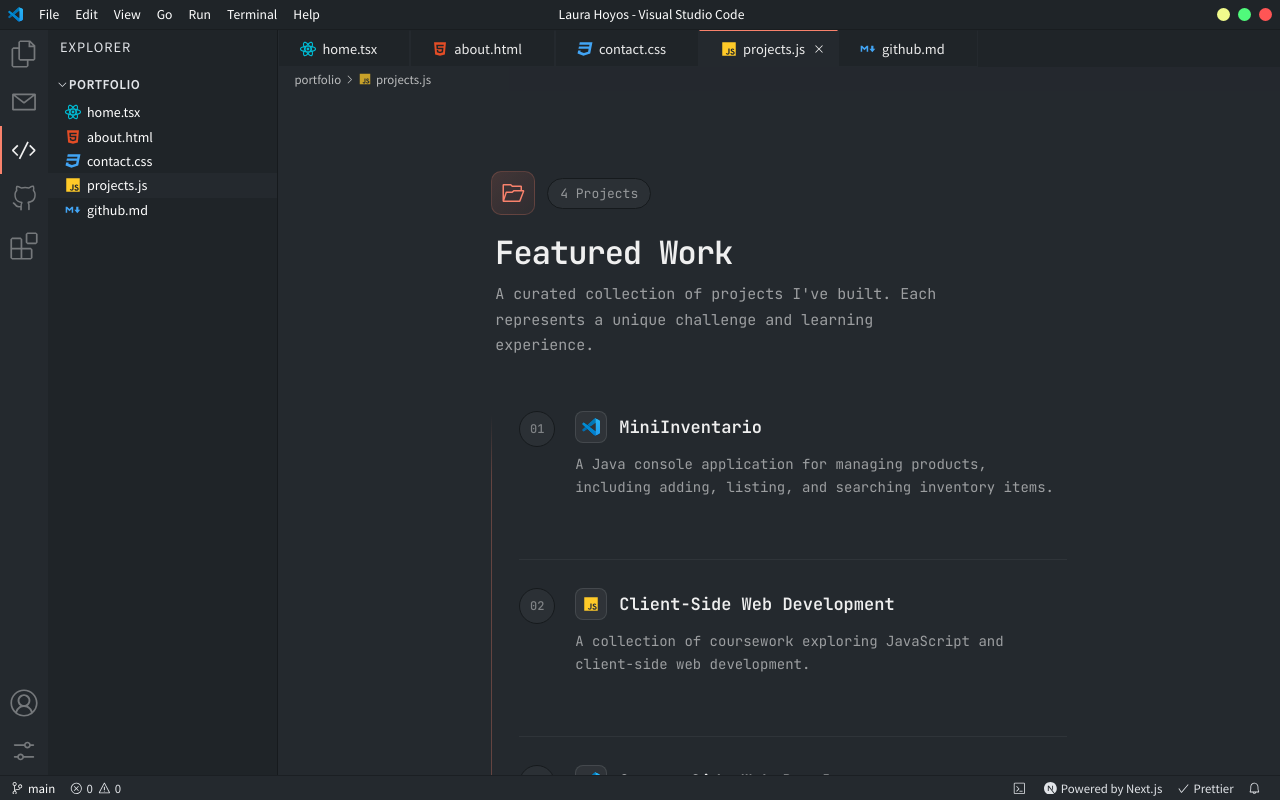
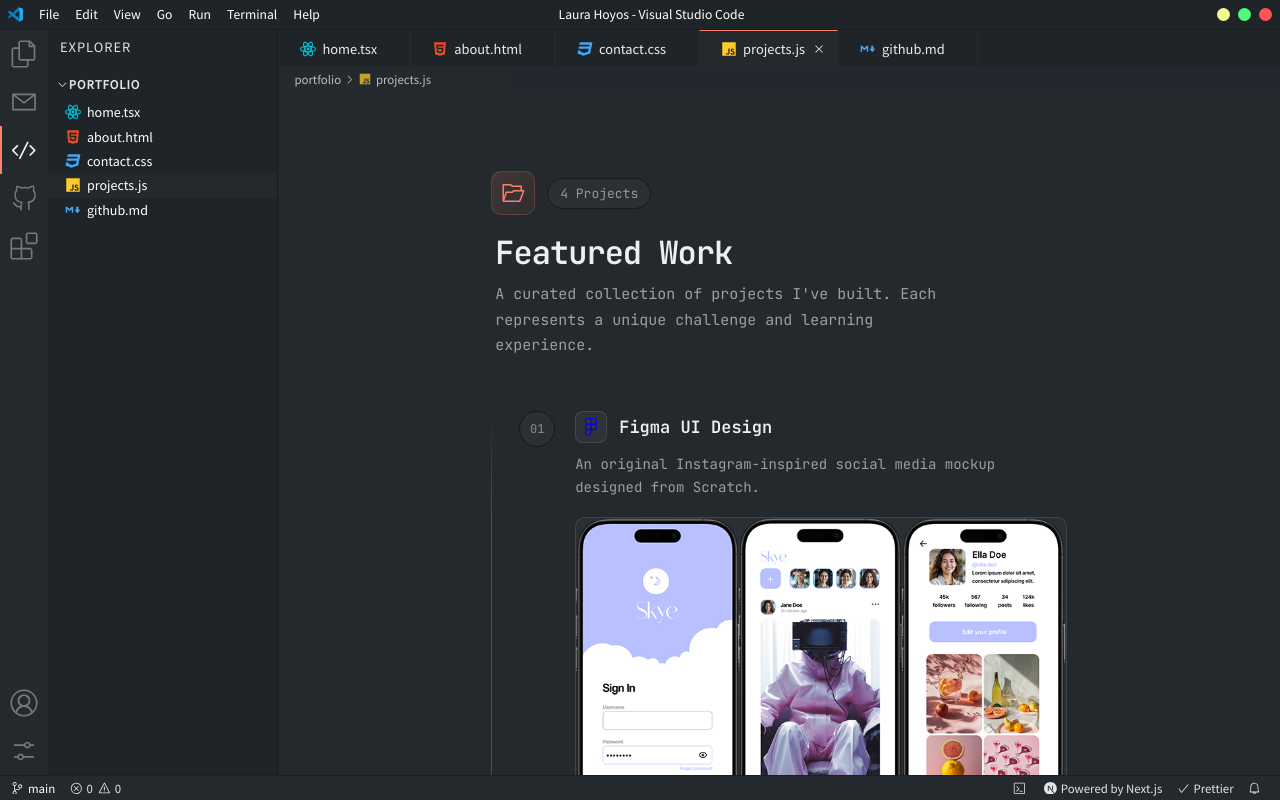
Before and after one commit to laurahoyos1097/my-portfolio, a Next.js app: page /projects in a window 1280 px wide. Built offline with nearby package versions, Linux system fonts and the light colour scheme.

Commit message:
Complete personal portfolio customization

```diff
--- a/app/about/page.tsx
+++ b/app/about/page.tsx
@@ -129,7 +129,11 @@
             </div>
 
             <div className={styles.sectionBody}>
-              <p className={styles.paragraph}>{profile.beyondCode}</p>
+              {profile.beyondCode.map((paragraph) => (
+                <p key={paragraph} className={styles.paragraph}>
+                  {paragraph}
+                </p>
+              ))}
             </div>
           </section>
         </div>
--- a/components/ProjectCard.tsx
+++ b/components/ProjectCard.tsx
@@ -1,12 +1,13 @@
+
 import Image from 'next/image';
 import { VscLinkExternal } from 'react-icons/vsc';
 
 import { Project } from '@/types';
-
+import { SiFigma } from 'react-icons/si';
 import styles from '@/styles/ProjectCard.module.css';
 
 interface ProjectCardProps {
-  project: Project;
+  project: Project & { preview?: string };
   index: number;
 }
 
@@ -26,6 +27,9 @@
         <div className={styles.main}>
           <div className={styles.header}>
             <div className={styles.logoWrapper}>
+              {project.slug === 'figma-ui-design' ? (
+                <SiFigma size={18} />
+              ) : (
                 <Image
                   src={project.logo}
                   alt={`${project.title} logo`}
@@ -33,11 +37,26 @@
                   height={18}
                   className={styles.logo}
                 />
+              )}
             </div>
             <h3 className={styles.title}>{project.title}</h3>
           </div>
 
-          <p className={styles.description}>{project.description}</p>
+          <p className={styles.description}>
+            {project.description}
+          </p>
+
+          {project.preview && (
+            <div className={styles.previewWrapper}>
+              <Image
+                src={project.preview}
+                alt={`Preview of ${project.title}`}
+                width={900}
+                height={600}
+                className={styles.preview}
+              />
+            </div>
+          )}
         </div>
 
         <div className={styles.action}>
--- a/portfolio.config.ts
+++ b/portfolio.config.ts
@@ -54,10 +54,13 @@
   bio: [
     "I'm currently studying Web Application Development and Multiplatform Application Development (DAW/DAM), exploring different technologies and building projects along the way.",
     "I'm especially interested in frontend development, web design, user experience, and finding creative ways to bring ideas to life through code.",
+    "This interactive portfolio is a personal project built by customizing a template originally created by @itsnitinr. I've adapted its structure, content, and design to reflect my interests and skills, while using it as an opportunity to explore web development and learn by building something of my own.",
   ],
-  beyondCode: 'Beyond coding, I enjoy exploring visual design, experimenting with typography, color palettes, and composition, and paying attention to the small details that bring a design together. I am particularly interested in the intersection of design and technology, and in how creativity can be used to create digital experiences that are both visually appealing and functional. I also enjoy creating personalized handmade products, which allows me to explore new ideas and turn them into something tangible.',
+  beyondCode: [
+    "I've always been drawn to graphic design, beautiful visuals, and all the little details that make something feel just right. I enjoy exploring colours, typography, and composition, and finding ways to bring ideas to life through design.",
+    "Outside of tech, I love getting creative with crafts and colouring, and I also enjoy gaming. Whether I'm making something by hand or getting lost in a game, I like having spaces where I can explore my creativity and enjoy the process.",
+  ]
 };
-
 
 export interface Social {
   id: string;
@@ -100,7 +103,7 @@
     company: 'Ebooz',
     period: 'March 2025 – June 2025',
     description:
-      'Work placement completed as part of the Intermediate Vocational Training Programme in Microcomputer Systems and Networks .',
+      'Work placement completed as part of the Intermediate Vocational Training Programme in Microcomputer Systems and Networks.',
     highlights: [
       'Created and modified web pages using WordPress and Elementor.',
       'Worked on page layout and styling with HTML and CSS.',
@@ -128,106 +131,131 @@
 }
 
 
+
 export const extensions: Extension[] = [
+  // Languages & Markup
   {
     id: 'html-css',
-    name: 'HTML & CSS',
-    publisher: 'W3C',
-    category: 'Languages',
+    name: 'HTML5 & CSS3',
+    publisher: 'Web Technologies',
+    category: 'Languages & Markup',
     icon: SiHtml5,
-    color: '#e34f26',
-    description:
-      'Creating and styling web pages with HTML and CSS, focusing on structure, layout, and responsive design.',
+    color: '#E34F26',
+    description: 'Markup and styling technologies for building web pages.',
   },
   {
     id: 'javascript',
     name: 'JavaScript',
-    publisher: 'Ecma International',
-    category: 'Languages',
+    publisher: 'JavaScript',
+    category: 'Languages & Markup',
     icon: SiJavascript,
-    color: '#f7df1e',
-    description:
-      'Practising JavaScript fundamentals and building interactive web experiences.',
+    color: '#F7DF1E',
+    description: 'Programming language for interactive web experiences.',
   },
   {
     id: 'typescript',
     name: 'TypeScript',
     publisher: 'Microsoft',
-    category: 'Languages',
+    category: 'Languages & Markup',
     icon: SiTypescript,
-    color: '#3178c6',
-    description:
-      'Learning typed JavaScript and applying it in web development coursework.',
+    color: '#3178C6',
+    description: 'Typed programming language built on JavaScript.',
   },
   {
     id: 'php',
     name: 'PHP',
-    publisher: 'The PHP Group',
-    category: 'Languages',
+    publisher: 'PHP',
+    category: 'Languages & Markup',
     icon: VscCode,
-    color: '#777bb4',
-    description:
-      'Practising server-side programming and creating dynamic web pages.',
+    color: '#777BB4',
+    description: 'Server-side programming language for dynamic web applications.',
   },
   {
     id: 'java',
     name: 'Java',
     publisher: 'Oracle',
-    category: 'Languages',
+    category: 'Languages & Markup',
     icon: VscCode,
-    color: '#e76f00',
-    description:
-      'Practising programming fundamentals and object-oriented programming.',
+    color: '#E76F00',
+    description: 'Object-oriented programming language used in application development.',
   },
+  {
+    id: 'xml',
+    name: 'XML',
+    publisher: 'W3C',
+    category: 'Languages & Markup',
+    icon: VscCode,
+    color: '#0060AC',
+    description: 'Markup language for structuring and storing data.',
+  },
+
+  // Frameworks, Runtimes & Libraries
   {
     id: 'nodejs',
     name: 'Node.js',
     publisher: 'OpenJS Foundation',
-    category: 'Tools',
+    category: 'Frameworks, Runtimes & Libraries',
     icon: SiNodedotjs,
-    color: '#5fa04e',
-    description:
-      'Exploring JavaScript runtime tools and server-side development.',
+    color: '#339933',
+    description: 'JavaScript runtime for server-side development.',
   },
   {
     id: 'express',
-    name: 'Express',
-    publisher: 'OpenJS Foundation',
-    category: 'Frameworks',
+    name: 'Express.js',
+    publisher: 'Express',
+    category: 'Frameworks, Runtimes & Libraries',
     icon: SiExpress,
-    color: '#888888',
-    description:
-      'Learning to build web servers and backend applications with Express.',
+    color: '#FFFFFF',
+    description: 'Web framework for building applications and APIs with Node.js.',
   },
+
+  // Backend, Servers & Cloud
   {
     id: 'apache',
     name: 'Apache HTTP Server',
     publisher: 'Apache Software Foundation',
-    category: 'Tools',
+    category: 'Backend, Servers & Cloud',
     icon: VscSettings,
-    color: '#d22128',
-    description:
-      'Practising web server configuration, virtual hosts, and HTTPS.',
+    color: '#D22128',
+    description: 'Web server for hosting websites and configuring virtual hosts.',
+  },
+  {
+    id: 'azure',
+    name: 'Microsoft Azure',
+    publisher: 'Microsoft',
+    category: 'Backend, Servers & Cloud',
+    icon: VscSettings,
+    color: '#0078D4',
+    description: 'Cloud computing platform and related services.',
+  },
+  {
+    id: 'aws',
+    name: 'AWS',
+    publisher: 'Amazon Web Services',
+    category: 'Backend, Servers & Cloud',
+    icon: VscSettings,
+    color: '#FF9900',
+    description: 'Cloud platform providing infrastructure and computing services.',
+  },
+
+  // Databases
+  {
+    id: 'mysql',
+    name: 'MySQL',
+    publisher: 'Oracle',
+    category: 'Databases',
+    icon: VscFiles,
+    color: '#4479A1',
+    description: 'Relational database management system.',
   },
   {
     id: 'mongodb',
     name: 'MongoDB',
-    publisher: 'MongoDB, Inc.',
+    publisher: 'MongoDB',
     category: 'Databases',
     icon: SiMongodb,
-    color: '#47a248',
-    description:
-      'Learning document-based data storage and NoSQL database concepts.',
-  },
-  {
-    id: 'mysql',
-    name: 'MySQL & SQL',
-    publisher: 'Oracle',
-    category: 'Databases',
-    icon: VscFiles,
-    color: '#4479a1',
-    description:
-      'Practising database queries and relational database fundamentals.',
+    color: '#47A248',
+    description: 'NoSQL database for storing data in document format.',
   },
   {
     id: 'access',
@@ -235,51 +263,134 @@
     publisher: 'Microsoft',
     category: 'Databases',
     icon: VscFiles,
-    color: '#a4373a',
-    description:
-      'Working with databases, tables, queries, and structured information.',
+    color: '#A4373A',
+    description: 'Database management tool for creating and managing databases.',
   },
+
+  // CMS & Web Development
   {
     id: 'wordpress',
     name: 'WordPress',
     publisher: 'WordPress Foundation',
-    category: 'Tools',
+    category: 'CMS & Web Development',
     icon: VscCode,
-    color: '#21759b',
-    description:
-      'Building and customising websites with WordPress and page builders.',
+    color: '#21759B',
+    description: 'Content management system for building and managing websites.',
   },
+  {
+    id: 'elementor',
+    name: 'Elementor',
+    publisher: 'Elementor',
+    category: 'CMS & Web Development',
+    icon: VscEdit,
+    color: '#92003B',
+    description: 'Visual page builder for WordPress websites.',
+  },
+  {
+    id: 'wpbakery',
+    name: 'WPBakery',
+    publisher: 'WPBakery',
+    category: 'CMS & Web Development',
+    icon: VscEdit,
+    color: '#00A0D2',
+    description: 'Page builder for designing WordPress website layouts.',
+  },
+
+  // Development Tools & Systems
+  {
+    id: 'vscode',
+    name: 'Visual Studio Code',
+    publisher: 'Microsoft',
+    category: 'Development Tools & Systems',
+    icon: VscVscode,
+    color: '#007ACC',
+    description: 'Code editor for web development and programming.',
+  },
+  {
+    id: 'intellij-idea',
+    name: 'IntelliJ IDEA',
+    publisher: 'JetBrains',
+    category: 'Development Tools & Systems',
+    icon: VscCode,
+    color: '#087CFA',
+    description: 'IDE for Java development and programming projects.',
+  },
+  {
+    id: 'eclipse',
+    name: 'Eclipse',
+    publisher: 'Eclipse Foundation',
+    category: 'Development Tools & Systems',
+    icon: VscCode,
+    color: '#2C2255',
+    description: 'IDE used for Java development and programming.',
+  },
+  {
+    id: 'git-github',
+    name: 'Git & GitHub',
+    publisher: 'GitHub',
+    category: 'Development Tools & Systems',
+    icon: SiGit,
+    color: '#F05032',
+    description: 'Version control and repository hosting for software projects.',
+  },
+  {
+    id: 'virtualization',
+    name: 'VMware & VirtualBox',
+    publisher: 'VMware & Oracle',
+    category: 'Development Tools & Systems',
+    icon: VscSettings,
+    color: '#607078',
+    description: 'Virtualization tools used to create and run virtual machines.',
+  },
+  {
+    id: 'packet-tracer',
+    name: 'Cisco Packet Tracer',
+    publisher: 'Cisco',
+    category: 'Development Tools & Systems',
+    icon: VscSettings,
+    color: '#049FD9',
+    description: 'Network simulation tool for learning and practicing networking.',
+  },
+
+  // Design & UI Tools
   {
     id: 'figma',
     name: 'Figma',
     publisher: 'Figma',
-    category: 'Design',
+    category: 'Design & UI Tools',
     icon: SiFigma,
-    color: '#f24e1e',
-    description:
-      'Exploring interface design, layouts, and digital prototypes.',
+    color: '#F24E1E',
+    description: 'Design and prototyping tool for user interfaces.',
   },
   {
-    id: 'adobe',
-    name: 'Adobe Creative Tools',
+    id: 'photoshop',
+    name: 'Adobe Photoshop',
     publisher: 'Adobe',
-    category: 'Design',
+    category: 'Design & UI Tools',
     icon: VscEdit,
-    color: '#ff4b4b',
-    description:
-      'Creating visual content with Photoshop, Illustrator, Lightroom, and After Effects.',
+    color: '#31A8FF',
+    description: 'Image editing and graphic design software.',
   },
   {
-    id: 'git',
-    name: 'Git & GitHub',
-    publisher: 'GitHub',
-    category: 'Tools',
-    icon: SiGit,
-    color: '#f05032',
-    description:
-      'Managing repositories, tracking changes, and practising version control.',
+    id: 'illustrator',
+    name: 'Adobe Illustrator',
+    publisher: 'Adobe',
+    category: 'Design & UI Tools',
+    icon: VscEdit,
+    color: '#FF9A00',
+    description: 'Vector graphics and illustration software.',
+  },
+  {
+    id: 'lightroom',
+    name: 'Adobe Lightroom',
+    publisher: 'Adobe',
+    category: 'Design & UI Tools',
+    icon: VscEdit,
+    color: '#31A8FF',
+    description: 'Photo editing and organization software.',
   },
 ];
+
 
 
 export const getExtension = (id: string) => extensions.find(e => e.id === id);
@@ -296,12 +407,13 @@
 
 export const projects: Project[] = [
   {
-    title: 'MiniInventario',
+    title: 'Figma UI Design',
     description:
-      'A Java console application for managing products, including adding, listing, and searching inventory items.',
-    logo: '/logos/vsc.svg',
-    link: 'https://github.com/laurahoyos1097/ED_4.1_MiniInventario',
-    slug: 'miniinventario',
+      'An original Instagram-inspired social media mockup designed from Scratch.',
+    logo: '/logos/figma.svg',
+    link: 'https://www.figma.com/proto/PMj3ZGa7CTw5EzFIKEOp7t/Untitled?node-id=1-693&t=UfWVriUrhjzwygPQ-1',
+    slug: 'figma-ui-design',
+    preview: '/projects/figma-project-merged.png',
   },
   {
     title: 'Client-Side Web Development',
--- a/styles/ProjectCard.module.css
+++ b/styles/ProjectCard.module.css
@@ -171,3 +171,25 @@
     transform: none;
   }
 }
+
+.previewWrapper {
+  width: 100%;
+  max-width: 520px;
+  margin-top: 8px;
+  overflow: hidden;
+  border-radius: 10px;
+  border: 1px solid rgba(255, 255, 255, 0.1);
+  background: rgba(255, 255, 255, 0.03);
+}
+
+.preview {
+  display: block;
+  width: 100%;
+  height: auto;
+  object-fit: contain;
+  transition: transform 0.3s ease;
+}
+
+.card:hover .preview {
+  transform: scale(1.02);
+}
--- a/types/index.ts
+++ b/types/index.ts
@@ -15,6 +15,7 @@
   logo: string;
   link: string;
   slug: string;
+  preview?: string;
 }
 
 export interface Repo {
```
Also changed, not shown: public/projects/figma-project-merged.png (added). Lines whose indentation alone changed are shown as unchanged.
